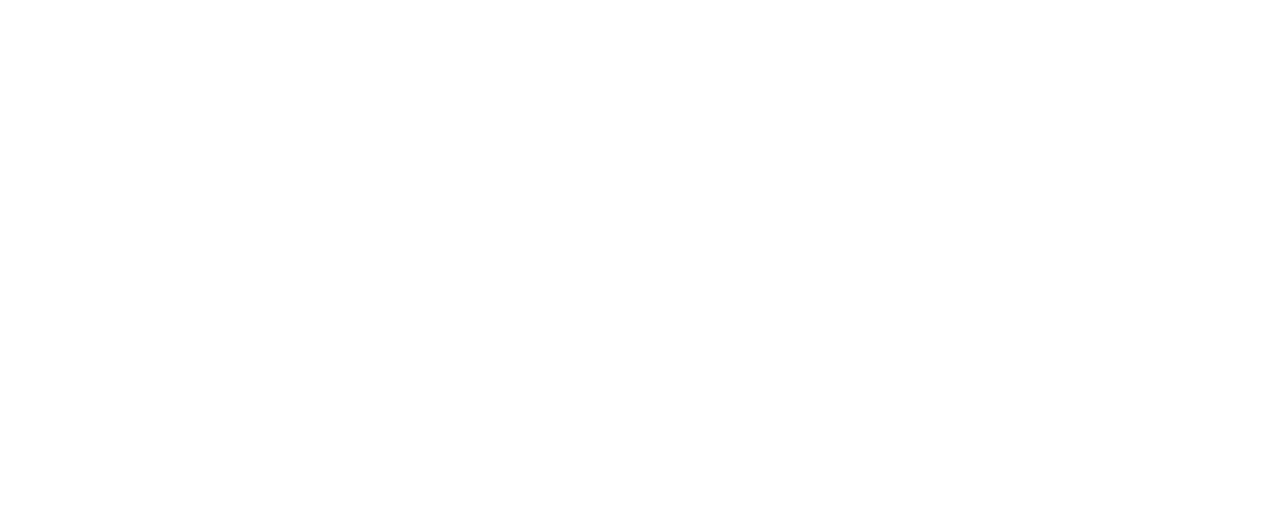
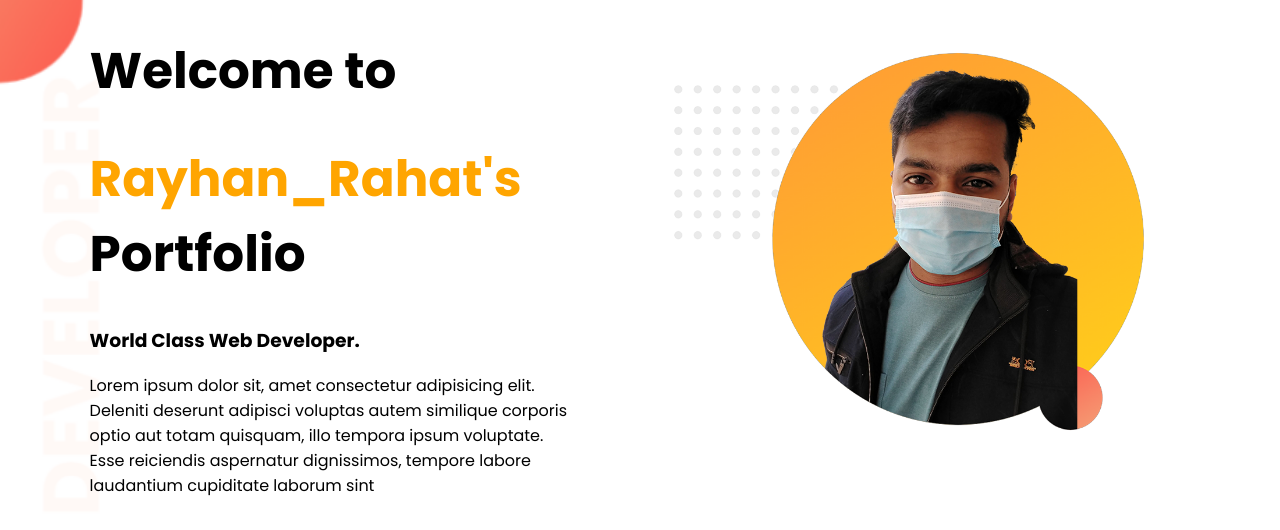
Before and after one commit to Rahat47/web_portfolio, a plain HTML site: page index.html in a window 1280 px wide. Drawn offline with Linux system fonts and the light colour scheme.

Commit message:
Added header image

```diff
--- a/assets/styles/style.css
+++ b/assets/styles/style.css
@@ -0,0 +1,33 @@
+@import url('https://fonts.googleapis.com/css2?family=Poppins:ital,wght@0,100;0,200;0,300;0,400;0,500;0,600;0,700;0,800;0,900;1,100;1,200;1,300;1,400;1,500;1,600;1,700;1,800;1,900&display=swap');
+
+* {
+    box-sizing: border-box;
+}
+
+body {
+    margin: 0;
+    padding: 0;
+    font-family: 'Poppins', sans-serif;
+}
+img {
+    max-width: 100%;
+}
+.header{
+    background-image: url("/assets/img/top-banner.png");
+    background-repeat: no-repeat;
+    background-size: cover;
+    display: flex;
+}
+.header__data,
+.header__img {
+    width: 40%;
+    margin-left: 5%;
+    padding-left: 2%;
+}
+.header__title {
+    font-size: 50px;
+}
+
+.header__name {
+    color: orange;
+}
--- a/index.html
+++ b/index.html
@@ -3,9 +3,27 @@
 <head>
     <meta charset="UTF-8">
     <meta name="viewport" content="width=device-width, initial-scale=1.0">
-    <title>Rayhan_Rahat</title>
+    <title>Rayhan_Rahat | Portfolio</title>
+    <link rel="stylesheet" href="assets/styles/style.css">
 </head>
 <body>
+    <header class="header section">
+        <div class="header__data">
+            <h1 class="header__title">Welcome to</h1>
+            <h1 class="header__title"><span class="header__name">Rayhan_Rahat's</span> Portfolio </h1>
+
+            <h3 class="header__sub-header">
+                World Class Web Developer.
+            </h3>
+
+            <p class="header__description">
+                Lorem ipsum dolor sit, amet consectetur adipisicing elit. Deleniti deserunt adipisci voluptas autem similique corporis optio aut totam quisquam, illo tempora ipsum voluptate. Esse reiciendis aspernatur dignissimos, tempore labore laudantium cupiditate laborum sint
+            </p>
+        </div>
+        <div class="header__img">
+            <img src="assets/img/bg-img.png" alt="Rayhan Hossain Rahat">
+        </div>
+    </header>
 
 </body>
 </html>
```
Also changed, not shown: assets/img/bg-img.png (added), 1 other file.
